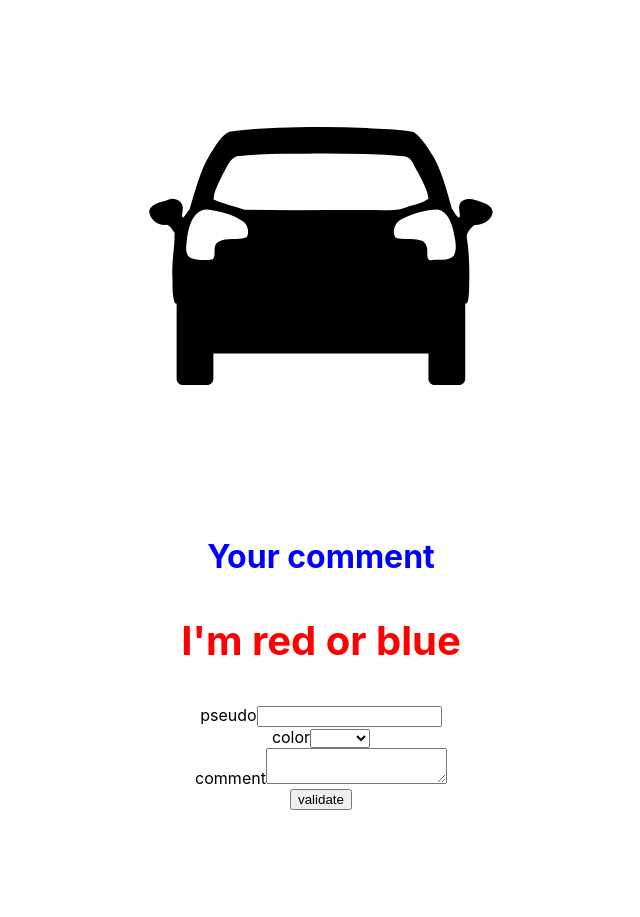
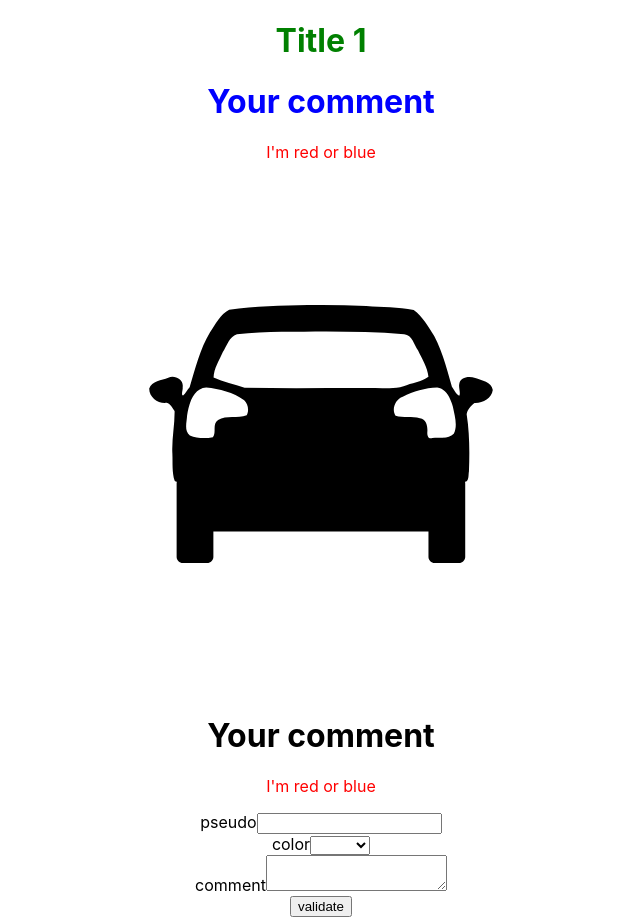
Before and after one commit to z-bj/forms-dk, a React (Create React App) app: page / in a window 1280 px wide. Shown: the whole page, without its empty margins (319-959 px from the left). Before the commit the page ends 810 px from the top, so only its background shows below. Built offline with nearby package versions, Linux system fonts and the light colour scheme.

Commit message:
remove MyHeaderOne

```diff
--- a/src/App.js
+++ b/src/App.js
@@ -4,7 +4,7 @@ import Form from "./Form";
 function App() {
   return (
     <div className="App">
-      <Form head={!true} />
+      <Form />
     </div>
   );
 }
--- a/src/Form.js
+++ b/src/Form.js
@@ -1,6 +1,8 @@
 import React, { Component } from "react";
 import Car from "./Car";
 import "./Style.css";
+import MyHead from "./MyHeaderOne";
+import styles from "./Style.module.css";
 
 class Form extends Component {
   state = {
@@ -29,12 +31,13 @@ class Form extends Component {
     );
   };
   render() {
-    const myClass = this.props.head ? "blue" : "red";
     return (
       <div>
+        <h1 className={styles.green}>Title 1</h1>
+        <MyHead />
         <Car color={this.state.color} height="400" />
-        <h1 className="blue">Your comment</h1>
-        <p className={`${myClass} bigFont`}>I'm red or blue</p>{" "}
+        <h1>Your comment</h1>
+        <p className="red">I'm red or blue</p>
         {/*we use `${}` to avoid having to manage the spacing of the classes in html in the dom because if we are not careful, they stick together and the style is not applied*/}
         <form onSubmit={this.handleSubmitForm}>
           <div>
--- /dev/null
+++ b/src/MyHeaderOne.js
@@ -0,0 +1,15 @@
+import React from "react";
+
+const myHead = () => {
+  return (
+    <div>
+      <h1 className="blue">Your comment</h1>
+      {/* here child element don't accept inneritance style CSS, not like classic cssSheet
+
+      an alternative to target an element to apply css is the MODULE, a style applied to the parent element via module will not be inherited by the child*/}
+      <p className="red">I'm red or blue</p>
+    </div>
+  );
+};
+
+export default myHead;
--- /dev/null
+++ b/src/Style.module.css
@@ -0,0 +1,3 @@
+.green {
+  color: green;
+}
```
